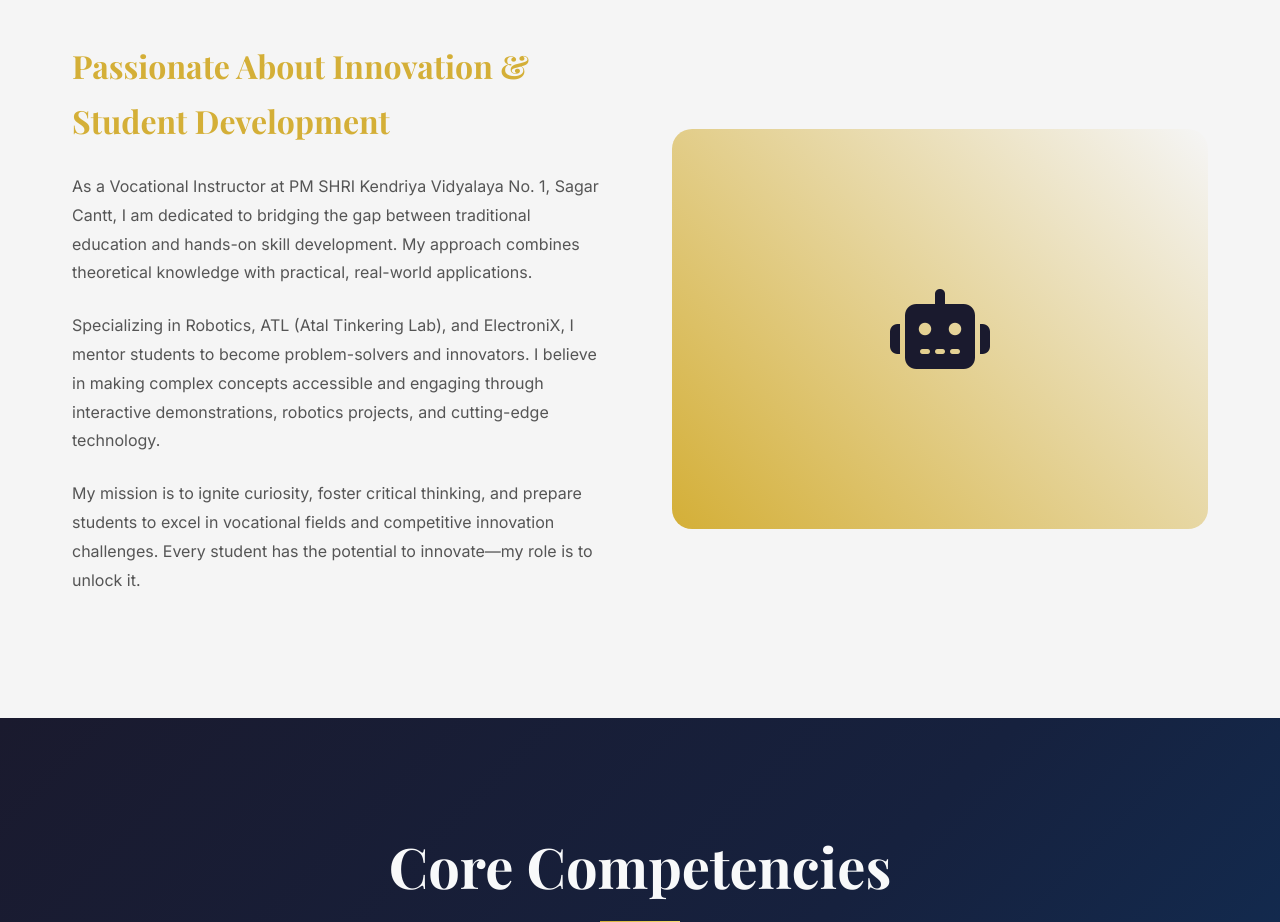
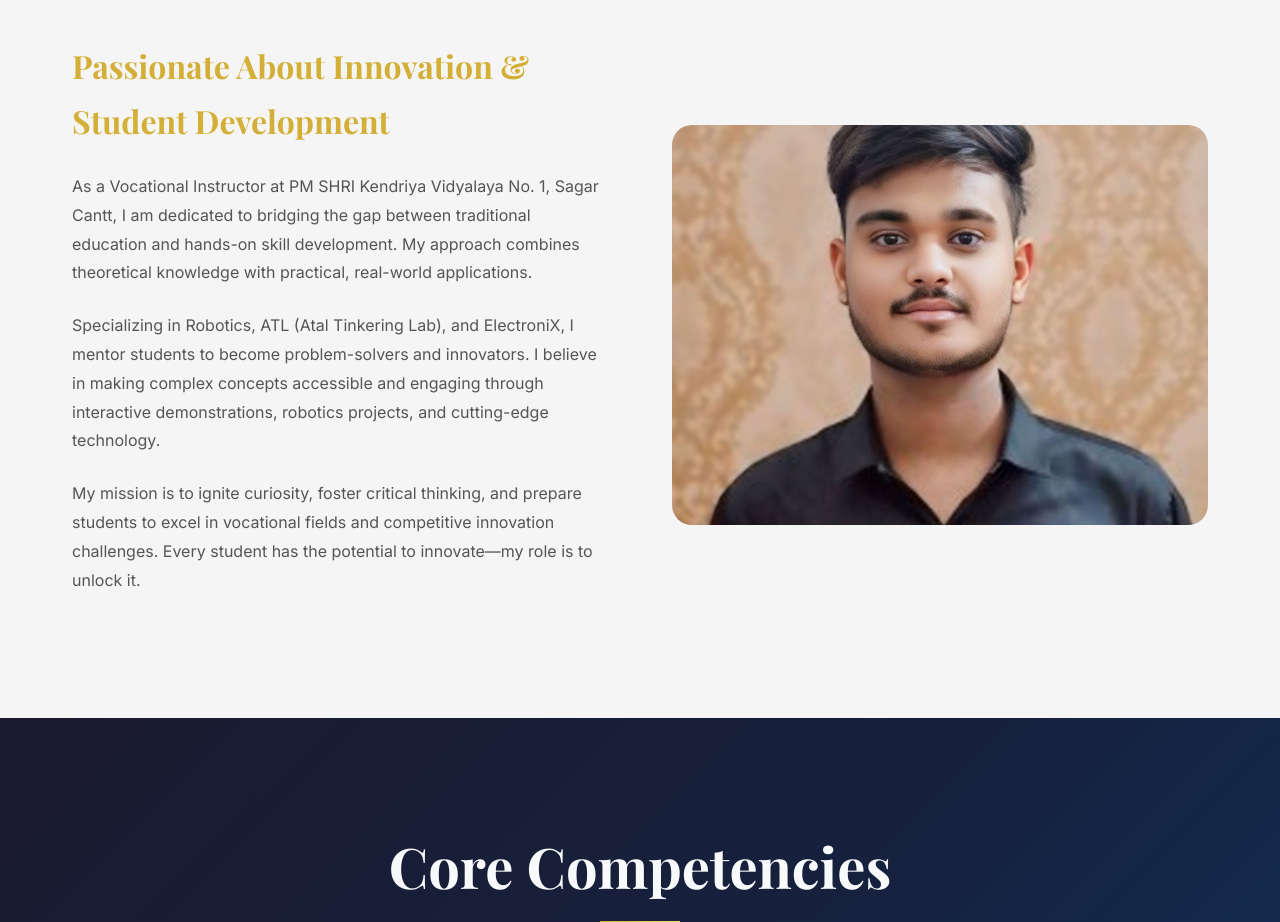
Before and after one commit to Tanish1-2/Portfolio-Teacher, a plain HTML site: page index.html in a window 1280 px wide. Shown: the part 1080-2002 px from the top of the page. Drawn offline with nearby package versions, Linux system fonts and the light colour scheme; a web font is replaced by a local one.

Commit message:
New Edit

```diff
--- a/index.html
+++ b/index.html
@@ -793,11 +793,10 @@
                         My mission is to ignite curiosity, foster critical thinking, and prepare students to excel in vocational fields and competitive innovation challenges. Every student has the potential to innovate—my role is to unlock it.
                     </p>
                 </div>
-                <div class="about-image">
-                    <div style="width: 100%; height: 400px; background: linear-gradient(45deg, var(--primary-gold), transparent); border-radius: 20px; display: flex; align-items: center; justify-content: center; font-size: 5rem; color: var(--primary-navy);">
-                        <i class="fas fa-robot"></i>
-                    </div>
-                </div>
+<div class="about-image">
+    <img src="WhatsApp Image 2026-01-05 at 2.27.16 PM.jpeg" alt="Trivendra Sen" style="width: 100%; height: 400px; border-radius: 20px; object-fit: cover;">
+</div>
+
             </div>
         </div>
     </section>
```
Also changed, not shown: WhatsApp Image 2026-01-05 at 2.27.16 PM.jpeg (added).
